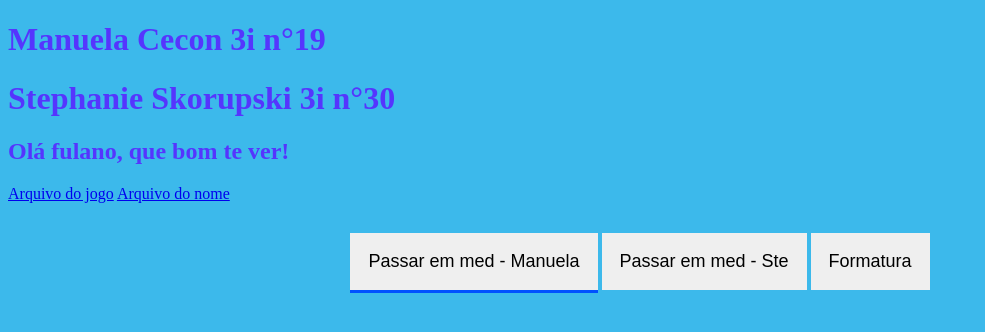
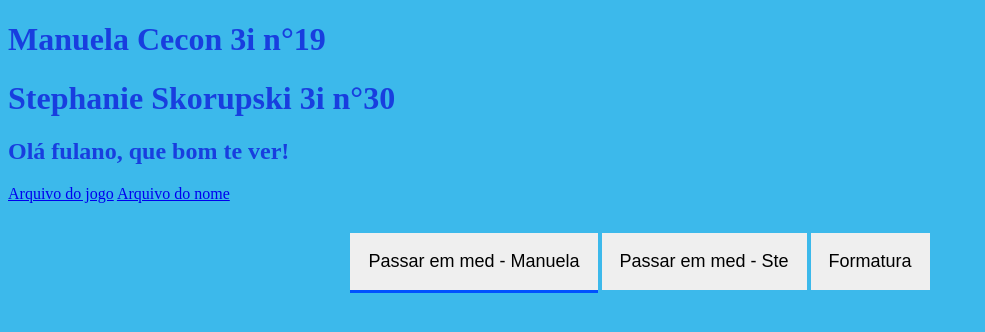
Before and after one commit to steeski/serenaeblair., a plain HTML site: page index.html in a window 1280 px wide. Shown: the whole page, without its empty margins (0-985 px from the left). Drawn offline with Linux system fonts and the light colour scheme.

Commit message:
aaaaaaaa

```diff
--- a/style.css
+++ b/style.css
@@ -1,6 +1,6 @@
 body{
     background-color: rgb(60, 185, 235);
-    color: rgba(87, 41, 255, 0.918)
+    color: rgba(21, 51, 221, 0.918)
 }
 
 
```
